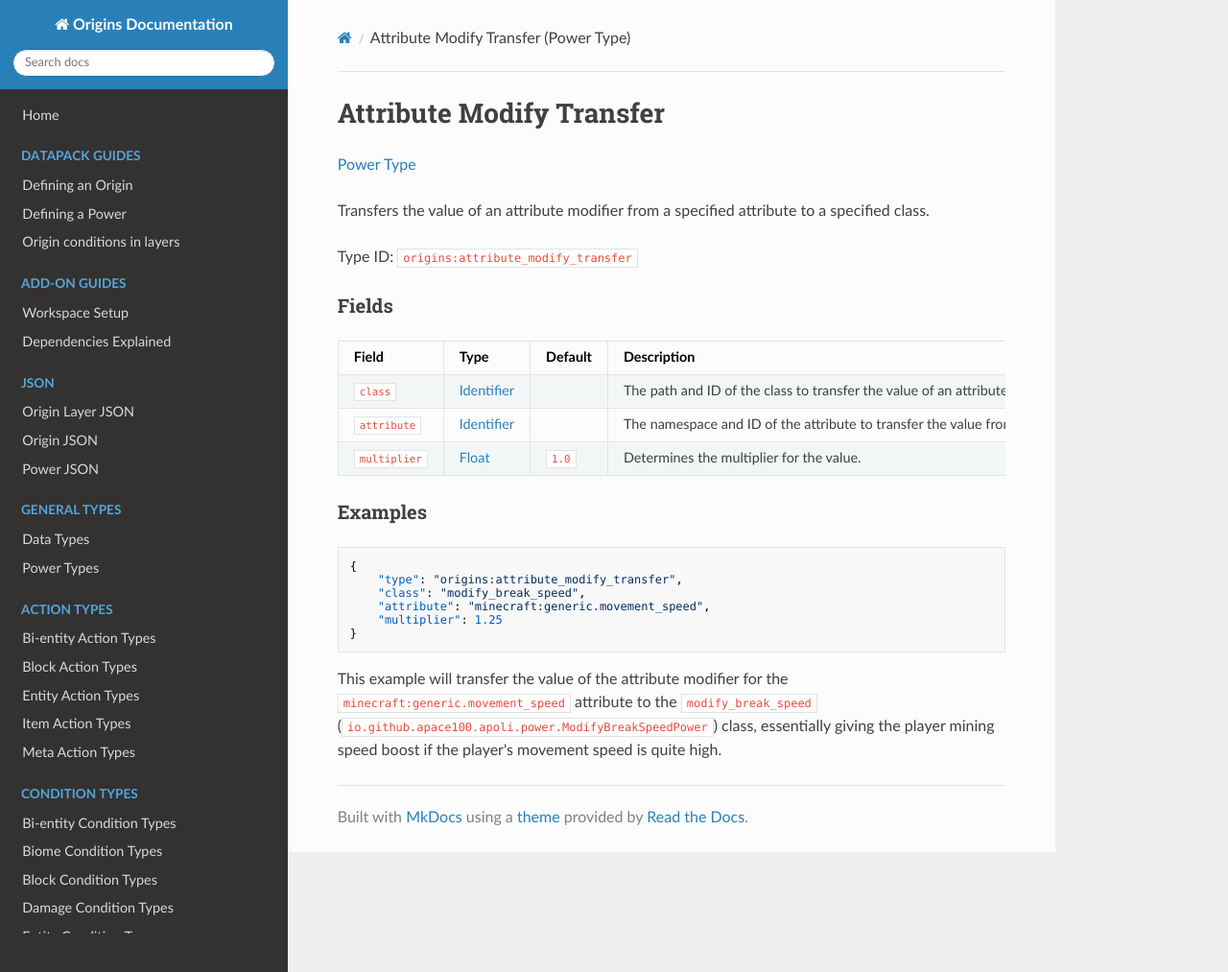
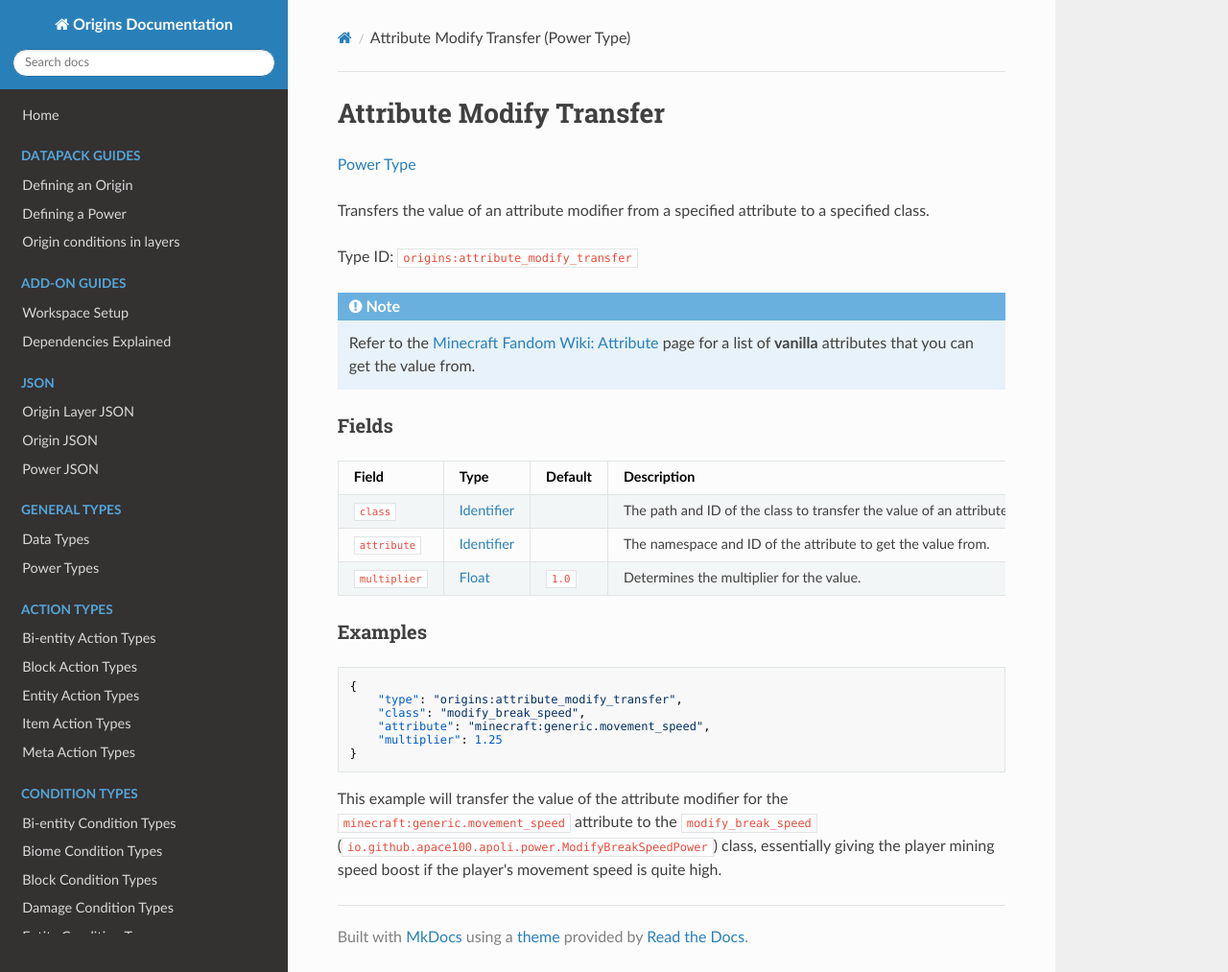
Before and after one commit to apace100/origins-docs, an MkDocs documentation site: the page built from docs/types/power_types/attribute_modify_transfer.md, in a window 1280 px wide and 1013 px high. Shown: the whole window at 96% size. Built offline with MkDocs 1.6.1, drawn with Linux system fonts in a browser that asks for light colours; nearby versions of some CDN libraries.

Commit message:
Updated attribute-related docs (Power Types)
Added a link that redirects to the Fandom wiki page for Attributes in `attribute.md`, `conditioned_attribute.md` and `attribute_modify_transfer.md`

```diff
--- a/docs/types/power_types/attribute_modify_transfer.md
+++ b/docs/types/power_types/attribute_modify_transfer.md
@@ -11,13 +11,17 @@ Transfers the value of an attribute modifier from a specified attribute to a spe
 
 Type ID: `origins:attribute_modify_transfer`
 
+!!! note
+
+    Refer to the [Minecraft Fandom Wiki: Attribute](https://minecraft.fandom.com/wiki/Attribute) page for a list of **vanilla** attributes that you can get the value from.
+
 
 ### Fields
 
 Field | Type | Default | Description
 ------|------|---------|-------------
 `class` | [Identifier](../data_types/identifier.md) | | The path and ID of the class to transfer the value of an attribute modifier to.
-`attribute` | [Identifier](../data_types/identifier.md) | | The namespace and ID of the attribute to transfer the value from.
+`attribute` | [Identifier](../data_types/identifier.md) | | The namespace and ID of the attribute to get the value from.
 `multiplier` | [Float](../data_types/float.md) | `1.0` | Determines the multiplier for the value.
 
 
```
Also changed, not shown: docs/types/power_types/attribute.md (+4 -0 lines), docs/types/power_types/conditioned_attribute.md (+4 -0 lines).
